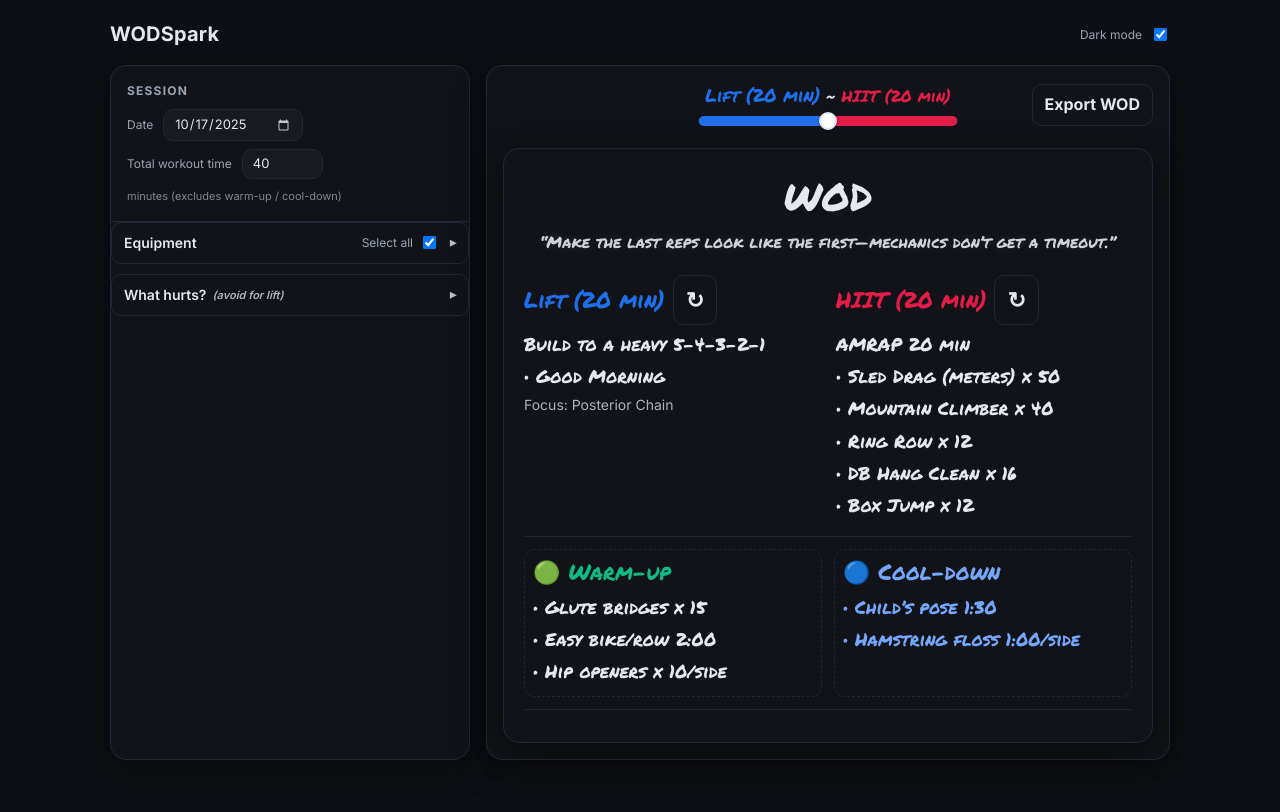
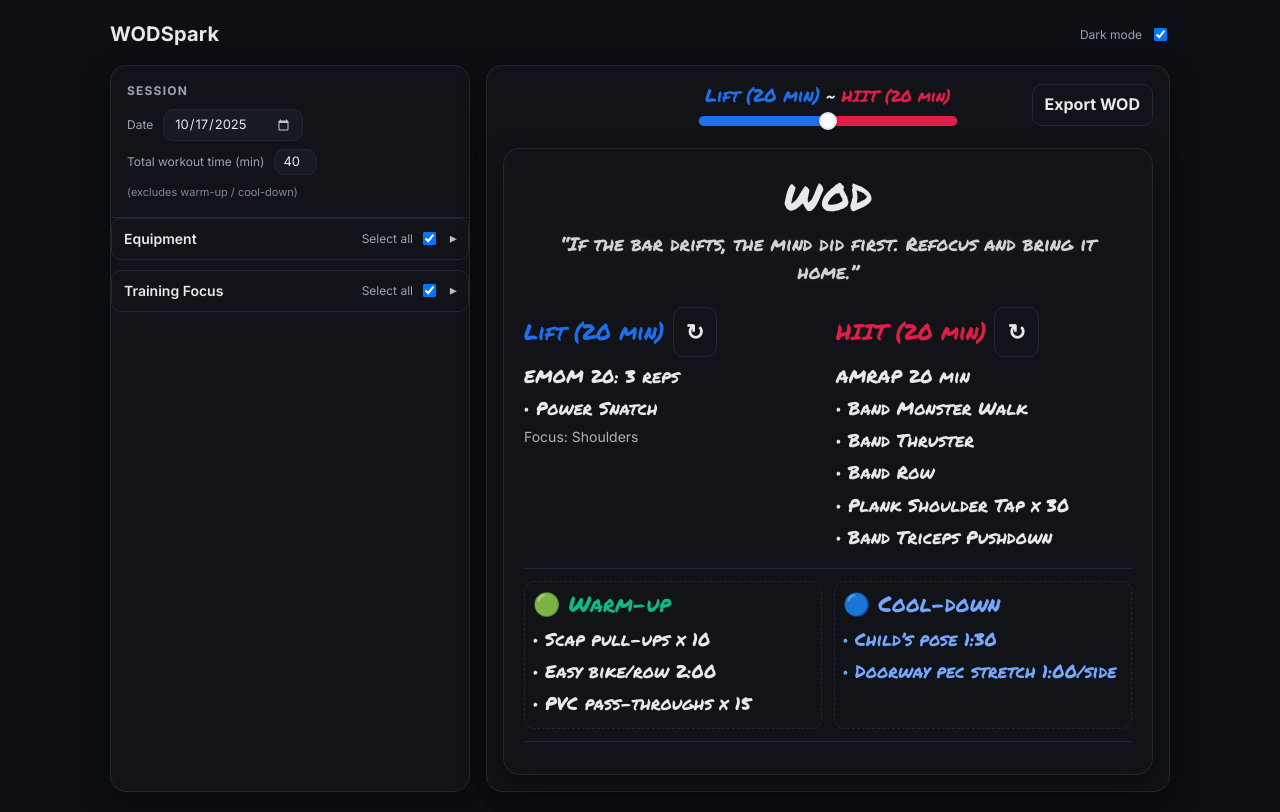
Before and after one commit to drobins25/crossfit-wod-generator, a React (Vite) app: page / in a window 1280 px wide. Built offline with nearby package versions, Linux system fonts and the light colour scheme.

Commit message:
Modified the "What Hurts" section to be "Training Focus" with all muscle groups selected at load. Added resistance bands to equipment and added more HIIT movements to include them for workouts. Fixed workout duration to allow for user input.

```diff
--- a/src/Controls.tsx
+++ b/src/Controls.tsx
@@ -3,14 +3,19 @@ import { ALL_EQUIPMENT, EQUIPMENT_LABEL, ALL_MUSCLE_GROUPS, MUSCLE_LABEL, type E
 import { useBoard } from './store'
 
 export default function Controls(){
-    const { date, setDate, equipSel, setEquipSel, soreSel, setSoreSel, workout, setWorkout, generateAll } = useBoard()
+    const { date, setDate, equipSel, setEquipSel, focusSel, setFocusSel, workout, setWorkout, generateAll } = useBoard()
 
+    const [workoutStr, setWorkoutStr] = React.useState(String(workout));
     // Re-generate when inputs change
-    useEffect(()=>{ generateAll() }, [date, equipSel, soreSel, workout])
+    useEffect(()=>{ generateAll() }, [date, equipSel, focusSel, workout])
 
     // Collapsible state
     const [equipCollapsed, setEquipCollapsed] = React.useState(true);
-    const [hurtCollapsed,  setHurtCollapsed]  = React.useState(true);
+    const [focusCollapsed, setFocusCollapsed] = React.useState(true)
+
+    const allFocusSelected = focusSel.length === ALL_MUSCLE_GROUPS.length
+    const toggleAllFocus = (checked: boolean) =>
+        setFocusSel(() => (checked ? [...ALL_MUSCLE_GROUPS] : []))
 
     // Equipment "Select all"
     const allSelected = equipSel.length === ALL_EQUIPMENT.length
@@ -42,11 +47,28 @@ export default function Controls(){
                            onChange={e => setDate(e.target.value)}/>
                 </div>
                 <div className="row row-compact" style={{marginTop: 8}}>
-                    <label>Total workout time</label>
-                    <input className="input input-compact" type="number" min={20} max={60} step={5}
-                           value={workout}
-                           onChange={e => setWorkout(Math.max(20, Math.min(60, Number(e.target.value) || 40)))}/>
-                    <span className="small">minutes (excludes warm-up / cool-down)</span>
+                    <label>Total workout time (min) </label>
+                    <input
+                        className="input input-compact input-xxs"
+                        type="text"
+                        inputMode="numeric"
+                        pattern="[0-9]*"
+                        maxLength={3}                    // hard cap to 3 digits
+                        value={workoutStr}
+                        onChange={(e) => {
+                            const digits = e.target.value.replace(/\D+/g, '');
+                            setWorkoutStr(digits);
+                            const n = parseInt(digits || '0', 10);
+                            if (!Number.isNaN(n)) setWorkout(Math.max(0, Math.min(120, n)));
+                        }}
+                        onBlur={() => {
+                            if (workoutStr === '') {
+                                setWorkoutStr('40');
+                                setWorkout(40);
+                            }
+                        }}
+                    />
+                    <span className="small">(excludes warm-up / cool-down)</span>
                 </div>
             </div>
 
@@ -84,8 +106,8 @@ export default function Controls(){
                                     <input
                                         type="checkbox"
                                         checked={equipSel.includes(eq)}
-                                        onChange={e=>{
-                                            setEquipSel(s => e.target.checked ? [...s, eq] : s.filter(x=>x!==eq))
+                                        onChange={e => {
+                                            setEquipSel(s => e.target.checked ? [...s, eq] : s.filter(x => x !== eq))
                                         }}
                                     /> {EQUIPMENT_LABEL[eq]}
                                 </label>
@@ -97,41 +119,34 @@ export default function Controls(){
 
             {/* What hurts (collapsible) */}
             <section
-                className={`section collapsible ${hurtCollapsed ? 'collapsed' : ''}`}
-                aria-expanded={!hurtCollapsed}
-                aria-label="What hurts section"
+                className={`section collapsible ${focusCollapsed ? 'collapsed' : ''}`}
+                aria-expanded={!focusCollapsed}
+                aria-label="Focus Areas section"
             >
                 <div
                     className="section-head"
-                    onClick={() => setHurtCollapsed(c => !c)}
+                    onClick={() => setFocusCollapsed(c => !c)}
                     role="button"
                     tabIndex={0}
-                    onKeyDown={(e) => (e.key === 'Enter' || e.key === ' ') && setHurtCollapsed(c => !c)}
+                    onKeyDown={(e) => (e.key === 'Enter' || e.key === ' ') && setFocusCollapsed(c => !c)}
                 >
                     <div className="section-title">
                       <span className="section-title-row">
-                        What hurts?<span className="note-italic">(avoid for lift)</span>
+                        Training Focus
+                          {/*<span className="note-italic">(avoid unchecked)</span>*/}
                       </span>
                     </div>
-                    {/*<div className="section-title">Sore areas (lift avoids)</div>*/}
-                    <div className="section-actions" onClick={stop}>
-                        {/* Optional quick action */}
-                        {!hurtCollapsed && (
-                            <button
-                                className="btn ghost sm"
-                                onClick={() => setSoreSel(() => [])}
-                                title="Clear all selections"
-                            >
-                                Clear
-                            </button>
-                        )}
-                        {!hurtCollapsed && (
-                            <button
-                                className="btn ghost sm"
-                                onClick={() => setHurtCollapsed(true)}
-                            >
-                                Done
-                            </button>
+                    <div className="section-actions" onClick={e => e.stopPropagation()}>
+                        <label className="small">
+                            Select all
+                            <input
+                                type="checkbox"
+                                checked={allFocusSelected}
+                                onChange={e => toggleAllFocus(e.target.checked)}
+                            />
+                        </label>
+                        {!focusCollapsed && (
+                            <button className="btn ghost sm" onClick={() => setFocusCollapsed(true)}>Done</button>
                         )}
                         <span className="chev">▾</span>
                     </div>
@@ -144,10 +159,10 @@ export default function Controls(){
                                 <label key={mg}>
                                     <input
                                         type="checkbox"
-                                        checked={soreSel.includes(mg)}
-                                        onChange={e => {
-                                            setSoreSel(s => e.target.checked ? [...s, mg] : s.filter(x => x !== mg))
-                                        }}
+                                        checked={focusSel.includes(mg)}
+                                        onChange={e => setFocusSel(s =>
+                                            e.target.checked ? [...s, mg] : s.filter(x => x !== mg)
+                                        )}
                                     /> {MUSCLE_LABEL[mg]}
                                 </label>
                             ))}
--- a/src/data/wodLifts.ts
+++ b/src/data/wodLifts.ts
@@ -139,7 +139,72 @@ export const wodLifts: WodLifts = {
     { id:"burpeeOverDb", name:"Burpee Over DB", equipment:["dumbbell"], movementPattern:["compound","bodyweight"], usedMuscleGroups:["legs","chest","shoulders","core"], emomOk:true, amrapSetReps:10, difficulty:4 },
     { id:"slamBall", name:"Slam Ball", equipment:["medicineBall"], movementPattern:["hinge","verticalPress"], usedMuscleGroups:["posteriorChain","shoulders","core"], emomOk:true, amrapSetReps:20, difficulty:3 },
     { id:"sledDrag", name:"Sled Drag (meters)", equipment:["sled"], movementPattern:["bodyweight"], usedMuscleGroups:["legs","glutes","core"], emomOk:true, amrapSetReps:50, difficulty:3 },
-    { id:"sandbagOverShoulder", name:"Sandbag Over Shoulder", equipment:["sandbag"], movementPattern:["hinge","pull"], usedMuscleGroups:["posteriorChain","back","core","glutes"], emomOk:true, amrapSetReps:10, difficulty:4 }
+    { id:"sandbagOverShoulder", name:"Sandbag Over Shoulder", equipment:["sandbag"], movementPattern:["hinge","pull"], usedMuscleGroups:["posteriorChain","back","core","glutes"], emomOk:true, amrapSetReps:10, difficulty:4 },
+    {
+      id: "bandPullApart",
+      name: "Band Pull-Apart",
+      equipment: ["resistanceBands"],
+      movementPattern: ["horizontalPull", "bodyweight"],
+      usedMuscleGroups: ["upperBack", "shoulders", "arms", "core"]
+    },
+    {
+      id: "bandFacePull",
+      name: "Band Face Pull",
+      equipment: ["resistanceBands"],
+      movementPattern: ["horizontalPull", "bodyweight"],
+      usedMuscleGroups: ["upperBack", "shoulders", "arms", "core"]
+    },
+    {
+      id: "bandGoodMorning",
+      name: "Band Good Morning",
+      equipment: ["resistanceBands"],
+      movementPattern: ["hinge", "hipDominant"],
+      strainedMuscleGroups: ["posteriorChain", "hamstrings"],
+      usedMuscleGroups: ["posteriorChain", "glutes", "hamstrings", "core"]
+    },
+    {
+      id: "bandRow",
+      name: "Band Row",
+      equipment: ["resistanceBands"],
+      movementPattern: ["horizontalPull"],
+      usedMuscleGroups: ["back", "arms", "core"]
+    },
+    {
+      id: "bandOverheadPress",
+      name: "Band Overhead Press",
+      equipment: ["resistanceBands"],
+      movementPattern: ["verticalPress", "overhead"],
+      strainedMuscleGroups: ["shoulders", "triceps"],
+      usedMuscleGroups: ["shoulders", "triceps", "upperBack", "core"]
+    },
+    {
+      id: "bandThruster",
+      name: "Band Thruster",
+      equipment: ["resistanceBands"],
+      movementPattern: ["frontSquatToPress", "compound"],
+      usedMuscleGroups: ["quadriceps", "glutes", "shoulders", "triceps", "core"]
+    },
+    {
+      id: "bandBicepsCurl",
+      name: "Band Biceps Curl",
+      equipment: ["resistanceBands"],
+      movementPattern: ["bodyweight"], // simple accessory pattern
+      usedMuscleGroups: ["arms", "shoulders", "core"]
+    },
+    {
+      id: "bandTricepsPushdown",
+      name: "Band Triceps Pushdown",
+      equipment: ["resistanceBands"],
+      movementPattern: ["verticalPress"], // accessory press path works within your set
+      usedMuscleGroups: ["triceps", "shoulders", "core"]
+    },
+    {
+      id: "bandMonsterWalk",
+      name: "Band Monster Walk",
+      equipment: ["resistanceBands"],
+      movementPattern: ["lunge", "unilateralAlternating", "bodyweight"], // locomotion + tension
+      usedMuscleGroups: ["glutes", "quadriceps", "adductors", "core"]
+    }
   ]
 }
 
--- a/src/store.tsx
+++ b/src/store.tsx
@@ -1,5 +1,5 @@
 import React, { createContext, useContext, useMemo, useState } from 'react'
-import { ALL_EQUIPMENT, type Equipment, type MuscleGroup } from './types/WodMovements'
+import { ALL_EQUIPMENT, ALL_MUSCLE_GROUPS, type Equipment, type MuscleGroup } from './types/WodMovements'
 import { generateLift, generateHiit, buildPrep } from './whiteboard/generator'
 
 function today() {
@@ -42,10 +42,11 @@ type Ctx = {
     setWorkout: (v: number) => void
 
     equipSel: Equipment[]
-    setEquipSel: React.Dispatch<React.SetStateAction<Equipment[]>> // ✅ accepts value or updater
+    setEquipSel: React.Dispatch<React.SetStateAction<Equipment[]>> // accepts value or updater
 
-    soreSel: MuscleGroup[]
-    setSoreSel: React.Dispatch<React.SetStateAction<MuscleGroup[]>> // ✅ accepts value or updater
+    // ✅ Focus Areas (checked by default). Unchecked = “sore/avoid”.
+    focusSel: MuscleGroup[]
+    setFocusSel: React.Dispatch<React.SetStateAction<MuscleGroup[]>> // accepts value or updater
 
     lift: LiftT
     hiit: HiitT
@@ -62,14 +63,14 @@ const BoardContext = createContext<Ctx | null>(null)
 
 export function BoardProvider({ children }: { children: React.ReactNode }) {
     const [date, setDate] = useState(today())
-    const [split, setSplit] = useState(0.5)     // default half / half
-    const [workout, setWorkout] = useState(40)  // default minutes, 20–60
+    const [split, setSplit] = useState(0.5) // default half / half
+    const [workout, setWorkout] = useState(40) // default minutes, 20–60
 
-    // ✅ Preselect all equipment on first load
+    // Preselect all equipment on first load
     const [equipSel, setEquipSel] = useState<Equipment[]>(() => [...ALL_EQUIPMENT])
 
-    // Empty by default; user checks what hurts
-    const [soreSel, setSoreSel] = useState<MuscleGroup[]>([])
+    // ✅ Focus Areas: all muscle groups selected by default
+    const [focusSel, setFocusSel] = useState<MuscleGroup[]>(() => [...ALL_MUSCLE_GROUPS])
 
     const [lift, setLift] = useState<LiftT>(null)
     const [hiit, setHiit] = useState<HiitT>(null)
@@ -78,9 +79,18 @@ export function BoardProvider({ children }: { children: React.ReactNode }) {
     const [primary, setPrimary] = useState<Set<MuscleGroup> | null>(null)
 
     const equipSet = useMemo(() => new Set<Equipment>(equipSel), [equipSel])
-    const soreSet = useMemo(() => new Set<MuscleGroup>(soreSel), [soreSel])
+    const focusSet = useMemo(() => new Set<MuscleGroup>(focusSel), [focusSel])
 
-    const key = `${date}|${split}|${workout}|${Array.from(equipSet).join(',')}|${Array.from(soreSet).join(',')}`
+    // ❗ Derive the “sore/avoid” set as ALL minus focus
+    const soreSet = useMemo(() => {
+        const s = new Set<MuscleGroup>()
+        for (const mg of ALL_MUSCLE_GROUPS) {
+            if (!focusSet.has(mg)) s.add(mg)
+        }
+        return s
+    }, [focusSet])
+
+    const key = `${date}|${split}|${workout}|${Array.from(equipSet).join(',')}|focus=[${Array.from(focusSet).join(',')}]`
 
     function generateAll() {
         const minutesLift = Math.round(workout * split)
@@ -184,10 +194,10 @@ export function BoardProvider({ children }: { children: React.ReactNode }) {
         setWorkout,
 
         equipSel,
-        setEquipSel, // now a standard React dispatcher
+        setEquipSel,
 
-        soreSel,
-        setSoreSel,  // standard dispatcher
+        focusSel,
+        setFocusSel,
 
         lift,
         hiit,
--- a/src/theme.css
+++ b/src/theme.css
@@ -211,7 +211,7 @@ input[type="date"]::-webkit-calendar-picker-indicator {
 
 .quote {
   display: inline-block;
-  font-size: 16px;
+  font-size: 19px;
   opacity: .9;
   margin: 4px 0 12px;
   padding: 2px 6px;
@@ -231,7 +231,7 @@ input[type="date"]::-webkit-calendar-picker-indicator {
 /* When this class is present, the animations run */
 .quote.animate {
   animation:
-          quote-pop .7s ease-out forwards,
+          quote-pop 1.7s ease-out forwards,
           quote-glow 1.8s ease-out .25s forwards
 }
 
@@ -371,6 +371,13 @@ input[type="date"]::-webkit-calendar-picker-indicator {
 .input-compact { font-size: 13px; padding: 6px 10px; }
 .row-compact .small { font-size: 11px; opacity: .8; }
 
+.input-xxs {
+  width: 5.2ch;              /* fits 3 digits comfortably */
+  padding: 4px 8px;          /* smaller padding than input-compact */
+  font-size: 13px;           /* slightly smaller text */
+  /*text-align: right;         !* optional: align numbers nicely *!*/
+}
+
 /* keep date parts consistent */
 /*.input-compact[type="date"]::-webkit-datetime-edit,*/
 .input-compact[type="date"]::-webkit-datetime-edit-text,
--- a/src/types/WodMovements.ts
+++ b/src/types/WodMovements.ts
@@ -1,7 +1,7 @@
 export type Equipment =
   | "barbell" | "plates" | "rack" | "kettlebell" | "dumbbell" | "bench"
   | "pullUpBar" | "gymnasticRings" | "wallTarget" | "medicineBall" | "jumpRope"
-  | "plyoBox" | "rower" | "skiErg" | "airBike" | "sandbag" | "sled"
+  | "plyoBox" | "rower" | "skiErg" | "airBike" | "sandbag" | "sled" | "resistanceBands"
 
 export const EQUIPMENT_LABEL: Record<Equipment,string> = {
   barbell: "Barbell",
@@ -20,7 +20,8 @@ export const EQUIPMENT_LABEL: Record<Equipment,string> = {
   skiErg: "Ski Machine",
   airBike: "Air Bike",
   sandbag: "Sandbag",
-  sled: "Sled"
+  sled: "Sled",
+  resistanceBands: "Resistance Bands"
 }
 
 export const ALL_EQUIPMENT: Equipment[] = Object.keys(EQUIPMENT_LABEL) as Equipment[]
```
